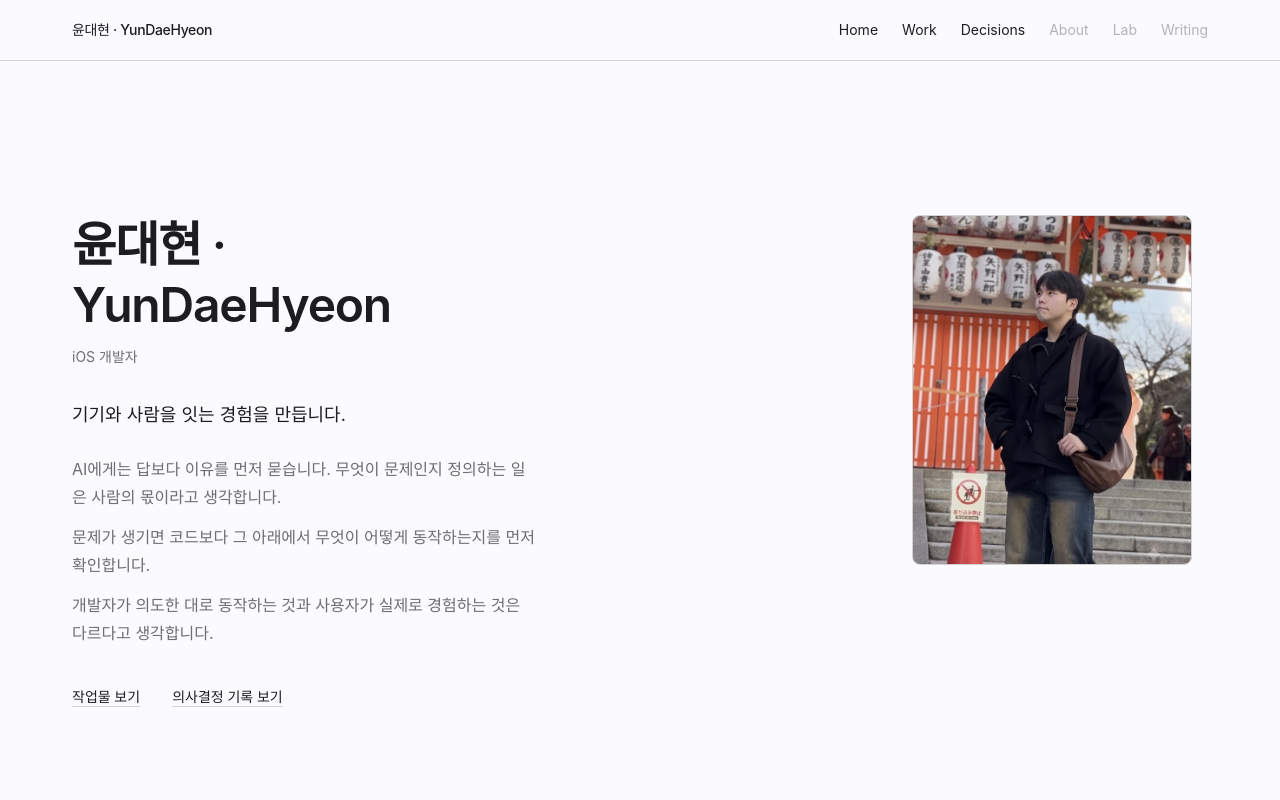
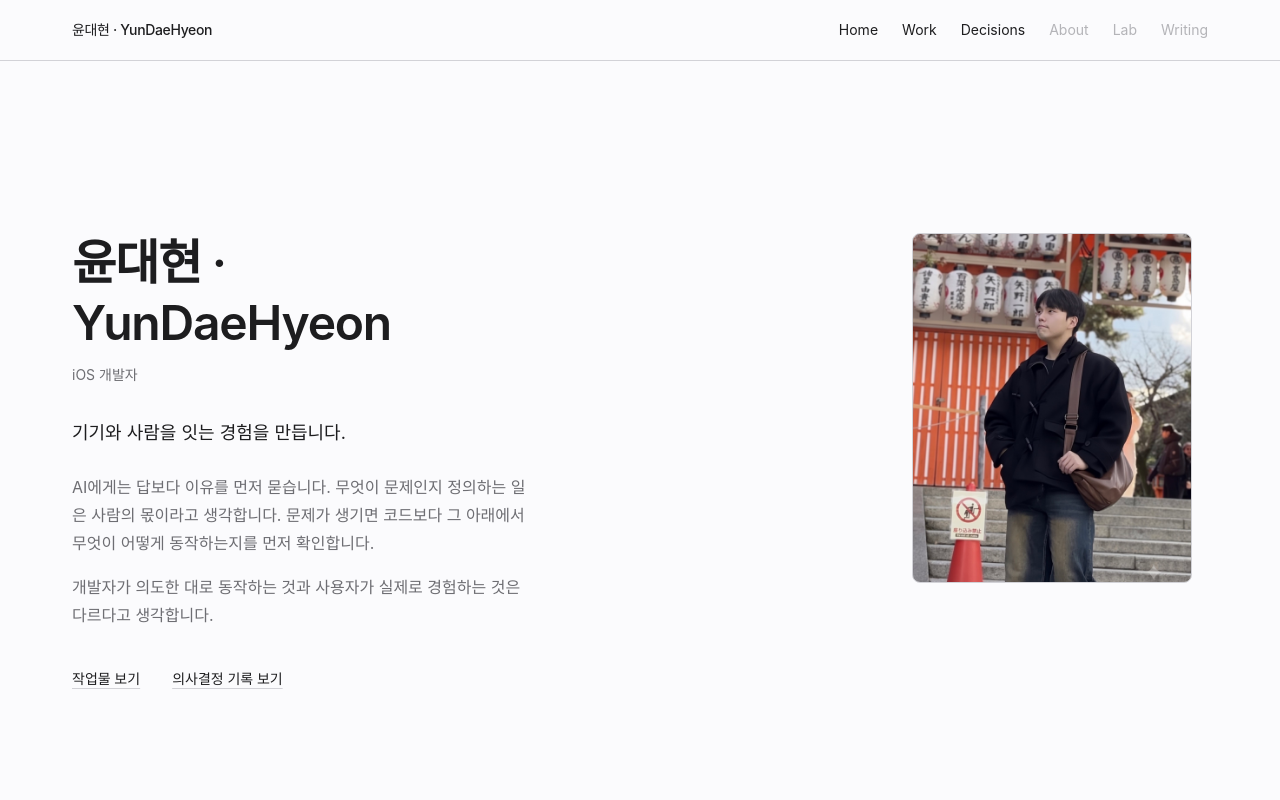
Before and after one commit to YunDaeHyeon/daegom.dev, a Next.js app: page / in a window 1280 px wide. Shown: the top 800 px of the page. Built offline with nearby package versions, Linux system fonts and the light colour scheme.

Commit message:
feat: 히어로 소개 문단을 3개에서 2개로 통합

```diff
--- a/app/page.tsx
+++ b/app/page.tsx
@@ -87,14 +87,12 @@ export default function Home() {
               <p className="mt-8 max-w-[65ch] text-lg leading-8 text-foreground">
                 기기와 사람을 잇는 경험을 만듭니다.
               </p>
-              <div className="mt-6 max-w-[65ch] space-y-3 text-base leading-7 text-muted-foreground">
+              <div className="mt-6 max-w-[65ch] space-y-4 text-base leading-7 text-muted-foreground">
                 <p>
                   AI에게는 답보다 이유를 먼저 묻습니다. 무엇이 문제인지
-                  정의하는 일은 사람의 몫이라고 생각합니다.
-                </p>
-                <p>
-                  문제가 생기면 코드보다 그 아래에서 무엇이 어떻게
-                  동작하는지를 먼저 확인합니다.
+                  정의하는 일은 사람의 몫이라고 생각합니다. 문제가 생기면
+                  코드보다 그 아래에서 무엇이 어떻게 동작하는지를 먼저
+                  확인합니다.
                 </p>
                 <p>
                   개발자가 의도한 대로 동작하는 것과 사용자가 실제로
```
